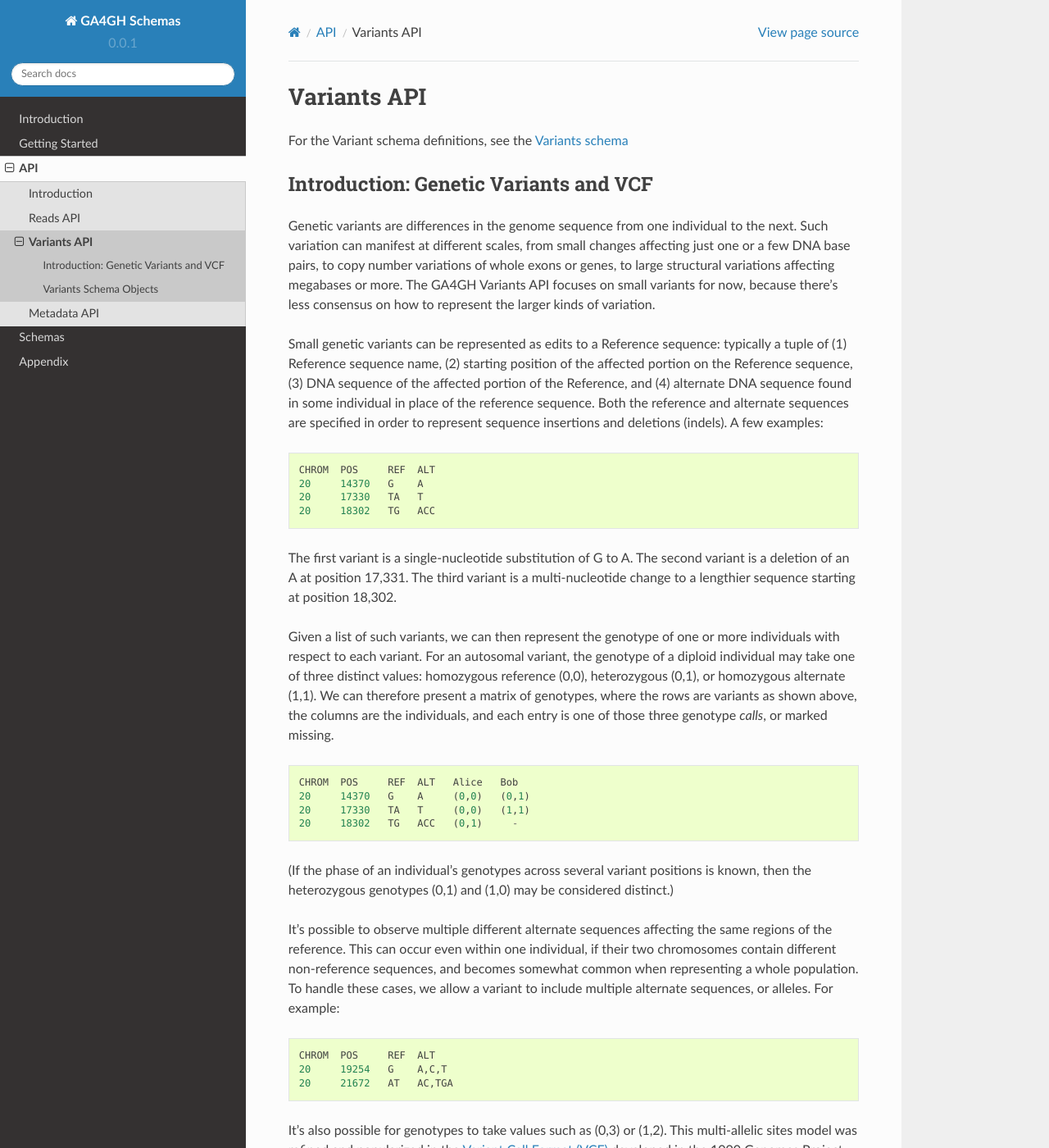
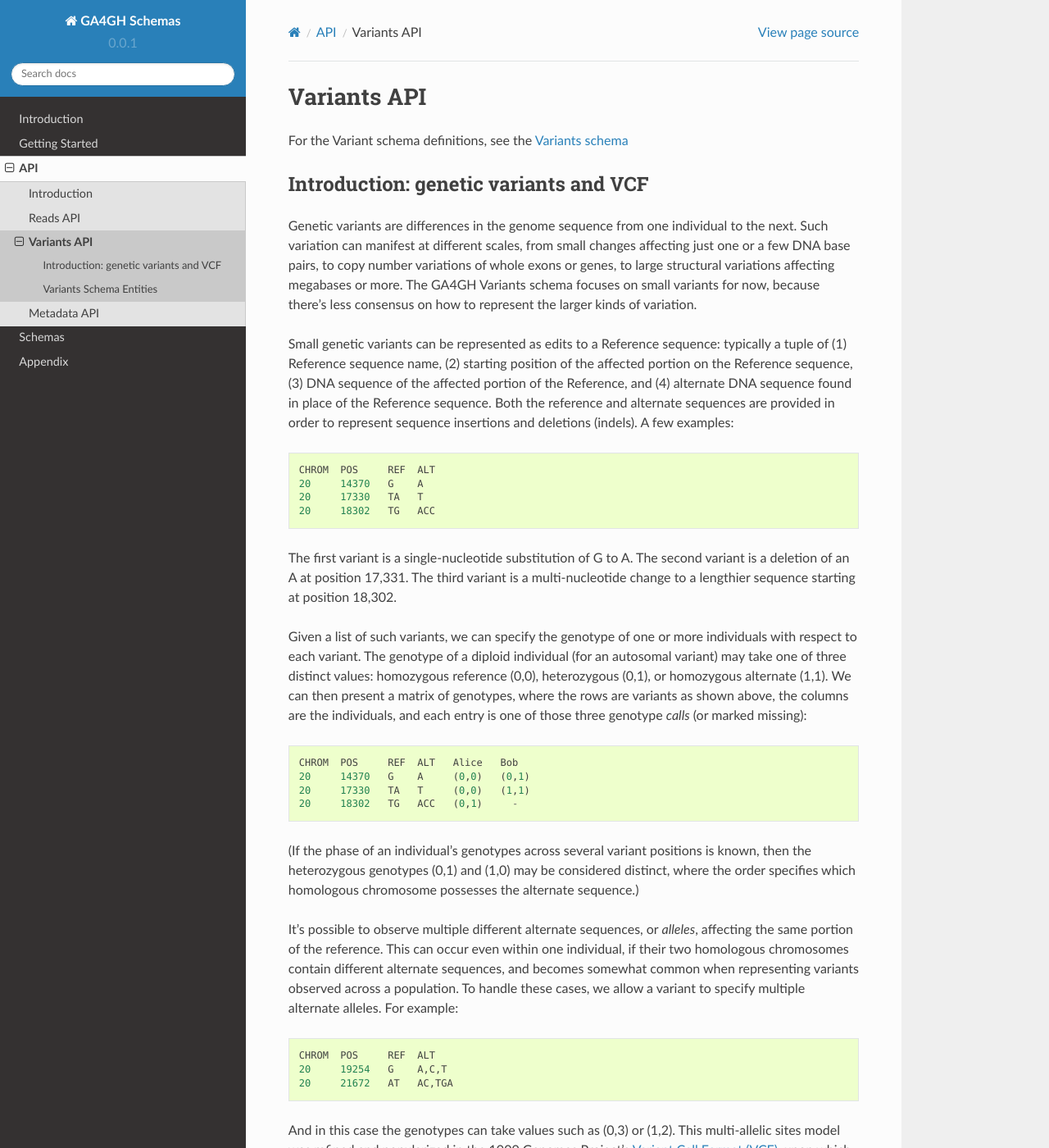
Before and after one commit to ga4gh/ga4gh-schemas, a Sphinx documentation site: the page built from doc/source/api/variants.rst, in a window 1280 px wide and 1400 px high. Shown: the whole window at 82% size. Built offline with Sphinx 7.4.7 and the Read the Docs theme 2.0.0, drawn with Linux system fonts in a browser that asks for light colours; pages that are not in the unit, such as notebooks, are missing from menus; cross-references to code outside the pages are shown as plain code; some of the changed text lies outside the part shown.

Commit message:
variants docathon - mlin second pass

```diff
--- a/doc/source/api/variants.rst
+++ b/doc/source/api/variants.rst
@@ -7,12 +7,12 @@
 For the Variant schema definitions, see the `Variants schema <../schemas/variants.html>`_
 
 ------------------
-Introduction: Genetic Variants and VCF
+Introduction: genetic variants and VCF
 ------------------
 
-Genetic variants are differences in the genome sequence from one individual to the next. Such variation can manifest at different scales, from small changes affecting just one or a few DNA base pairs, to copy number variations of whole exons or genes, to large structural variations affecting megabases or more. The GA4GH Variants API focuses on small variants for now, because there's less consensus on how to represent the larger kinds of variation.
+Genetic variants are differences in the genome sequence from one individual to the next. Such variation can manifest at different scales, from small changes affecting just one or a few DNA base pairs, to copy number variations of whole exons or genes, to large structural variations affecting megabases or more. The GA4GH Variants schema focuses on small variants for now, because there's less consensus on how to represent the larger kinds of variation.
 
-Small genetic variants can be represented as edits to a Reference sequence: typically a tuple of (1) Reference sequence name, (2) starting position of the affected portion on the Reference sequence, (3) DNA sequence of the affected portion of the Reference, and (4) alternate DNA sequence found in some individual in place of the reference sequence. Both the reference and alternate sequences are specified in order to represent sequence insertions and deletions (indels). A few examples::
+Small genetic variants can be represented as edits to a Reference sequence: typically a tuple of (1) Reference sequence name, (2) starting position of the affected portion on the Reference sequence, (3) DNA sequence of the affected portion of the Reference, and (4) alternate DNA sequence found in place of the Reference sequence. Both the reference and alternate sequences are provided in order to represent sequence insertions and deletions (indels). A few examples::
 
     CHROM  POS     REF  ALT
     20     14370   G    A
@@ -21,44 +21,44 @@
 
 The first variant is a single-nucleotide substitution of G to A. The second variant is a deletion of an A at position 17,331. The third variant is a multi-nucleotide change to a lengthier sequence starting at position 18,302.
 
-Given a list of such variants, we can then represent the genotype of one or more individuals with respect to each variant. For an autosomal variant, the genotype of a diploid individual may take one of three distinct values: homozygous reference (0,0), heterozygous (0,1), or homozygous alternate (1,1). We can therefore present a matrix of genotypes, where the rows are variants as shown above, the columns are the individuals, and each entry is one of those three genotype *calls*, or marked missing.
-
-::
+Given a list of such variants, we can specify the genotype of one or more individuals with respect to each variant. The genotype of a diploid individual (for an autosomal variant) may take one of three distinct values: homozygous reference (0,0), heterozygous (0,1), or homozygous alternate (1,1). We can then present a matrix of genotypes, where the rows are variants as shown above, the columns are the individuals, and each entry is one of those three genotype *calls* (or marked missing)::
 
     CHROM  POS     REF  ALT   Alice   Bob
     20     14370   G    A     (0,0)   (0,1)
     20     17330   TA   T     (0,0)   (1,1)
     20     18302   TG   ACC   (0,1)     -
 
-(If the phase of an individual's genotypes across several variant positions is known, then the heterozygous genotypes (0,1) and (1,0) may be considered distinct.)
+(If the phase of an individual's genotypes across several variant positions is known, then the heterozygous genotypes (0,1) and (1,0) may be considered distinct, where the order specifies which homologous chromosome possesses the alternate sequence.)
 
-It's possible to observe multiple different alternate sequences affecting the same regions of the reference. This can occur even within one individual, if their two chromosomes contain different non-reference sequences, and becomes somewhat common when representing a whole population. To handle these cases, we allow a variant to include multiple alternate sequences, or alleles. For example::
+It's possible to observe multiple different alternate sequences, or `alleles`, affecting the same portion of the reference. This can occur even within one individual, if their two homologous chromosomes contain different alternate sequences, and becomes somewhat common when representing variants observed across a population. To handle these cases, we allow a variant to specify multiple alternate alleles. For example::
 
     CHROM  POS     REF  ALT
     20     19254   G    A,C,T
     20     21672   AT   AC,TGA
 
-It's also possible for genotypes to take values such as (0,3) or (1,2). This multi-allelic sites model was refined and popularized in the `Variant Call Format (VCF) <https://samtools.github.io/hts-specs/VCFv4.2.pdf>`_ developed in the 1000 Genomes Project, upon which the Variants API is based.
+And in this case the genotypes can take values such as (0,3) or (1,2). This multi-allelic sites model was refined and popularized in the 1000 Genomes Project's `Variant Call Format (VCF) <https://samtools.github.io/hts-specs/VCFv4.2.pdf>`_, upon which the Variants schema is based.
 
-There are some outstanding challenges with this representation of variants. For example, the same edit to the reference sequence can be represented in different ways. There are also different ways one might represent variants/alleles that affect overlapping but non-equal regions of the reference. Several different conventions are used to address these situations in practice, and the GA4GH Variants API currently does not prescribe one.
+There remain some outstanding challenges with this model of small variants. For example, the same edit to the reference sequence can be represented in multiple ways. There are also different ways to represent clusters of alleles that affect overlapping but non-equal portions of the reference. The GA4GH doesn't yet prescribe resolutions to these ambiguities, and different conventions are used in practice.
+
+(TODO possible additional/advanced topics: homozygous ref vs. no-call; phasing and phase sets; genotype likelihoods; INFO, FORMAT, QUAL, FILTER)
 
 ------------------
-Variants Schema Objects
+Variants Schema Entities
 ------------------
 
 While the Variant schema is based on VCF, it allows for more versatile interaction with the data. Instead of sending whole VCF files, the server can send information on specific variants or genomic regions instead. And instead of getting the whole genotype matrix, it's possible to just get details for a single individual.
 
-The API uses four main objects to represent variants. The following diagram illustrates how these objects constitute the genotype matrix.
+The API uses four main entities to represent variants. The following diagram illustrates how these entities constitute the genotype matrix.
 
 .. image:: /_static/variant_objects.svg
 
-The atomic :avro:record:`Call` object encodes the genotype of an individual with respect to a variant, as determined by some data analysis. The other objects can be thought of as collections of Calls that have something in common:
+The atomic :avro:record:`Call` encodes the genotype of an individual with respect to a variant, as determined by some analysis of experimental data. The other objects can be thought of as collections of Calls that have something in common:
 
-    * a :avro:record:`VariantSet` supports working with a collection of Calls intended to be analyzed together
+    * a :avro:record:`VariantSet` supports working with a collection of Calls intended to be analyzed together.
     * a :avro:record:`Variant` supports working with the subset of Calls in a VariantSet for the same site of two or more alleles.
     * a :avro:record:`CallSet` supports working with the subset of Calls in a VariantSet that were generated by the same analysis of the same sample.
 
-The following diagram shows the hierarchical relationship of these four objects as well as other reference and metadata objects in the GA4GH API. It shows which records contain other records (such as :avro:record:`VariantSetMetadata`), and which contain IDs that can be used to get information from other records (such as :avro:record:`Variant`'s ``variantSetId``). The arrow points *from* the record that lists the ID *to* the record that can be identified by that ID.
+The following diagram shows the hierarchical relationship of these four entities as well as other reference and metadata records in the GA4GH API. It shows which records contain other records (such as :avro:record:`VariantSetMetadata`), and which contain IDs that can be used to get information from other records (such as :avro:record:`Variant`'s ``variantSetId``). The arrow points *from* the record that lists the ID *to* the record that can be identified by that ID.
 
 .. image:: /_static/variant_schema.png
 
```
